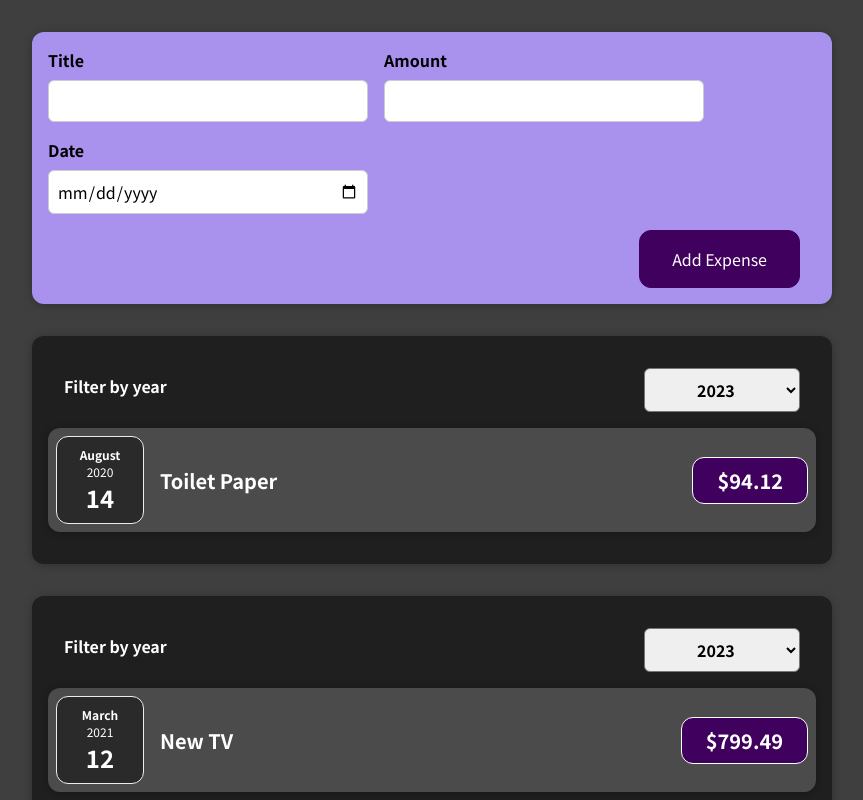
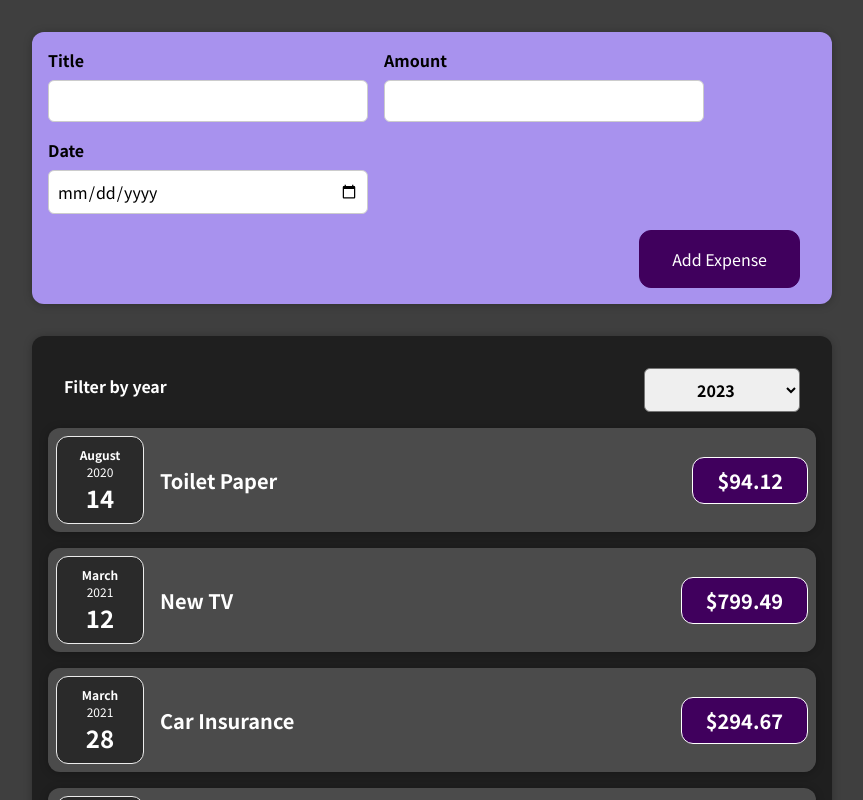
Before and after one commit to BBualdo/01-expenses-app, a React (Vite) app: page / in a window 1280 px wide. Shown: the top 800 px of the page, without its empty margins (208-1071 px from the left). Built offline with nearby package versions, Linux system fonts and the light colour scheme.

Commit message:
Moved ExpenseItem mapping to Expenses

```diff
--- a/src/App.jsx
+++ b/src/App.jsx
@@ -30,20 +30,10 @@ function App() {
 		console.log(expense);
 	};
 
-	const expenseElement = expenses.map((expense) => {
-		return (
-			<Expenses
-				title={expense.title}
-				amount={expense.amount}
-				date={expense.date}
-			/>
-		);
-	});
-
 	return (
 		<div>
 			<NewExpense onAddExpense={addExpenseHandler} />
-			{expenseElement}
+			<Expenses items={expenses} />
 		</div>
 	);
 }
--- a/src/components/Expenses/Expenses.jsx
+++ b/src/components/Expenses/Expenses.jsx
@@ -12,14 +12,20 @@ const Expenses = (props) => {
 		setFilteredYear(selectedYear);
 	};
 
+	const expenseElement = props.items.map((expense) => {
+		return (
+			<ExpenseItem
+				title={expense.title}
+				amount={expense.amount}
+				date={expense.date}
+			/>
+		);
+	});
+
 	return (
 		<Card className='expenses'>
 			<ExpenseFilter selected={filteredYear} onYearSelect={filterYear} />
-			<ExpenseItem
-				title={props.title}
-				amount={props.amount}
-				date={props.date}
-			/>
+			{expenseElement}
 		</Card>
 	);
 };
```
